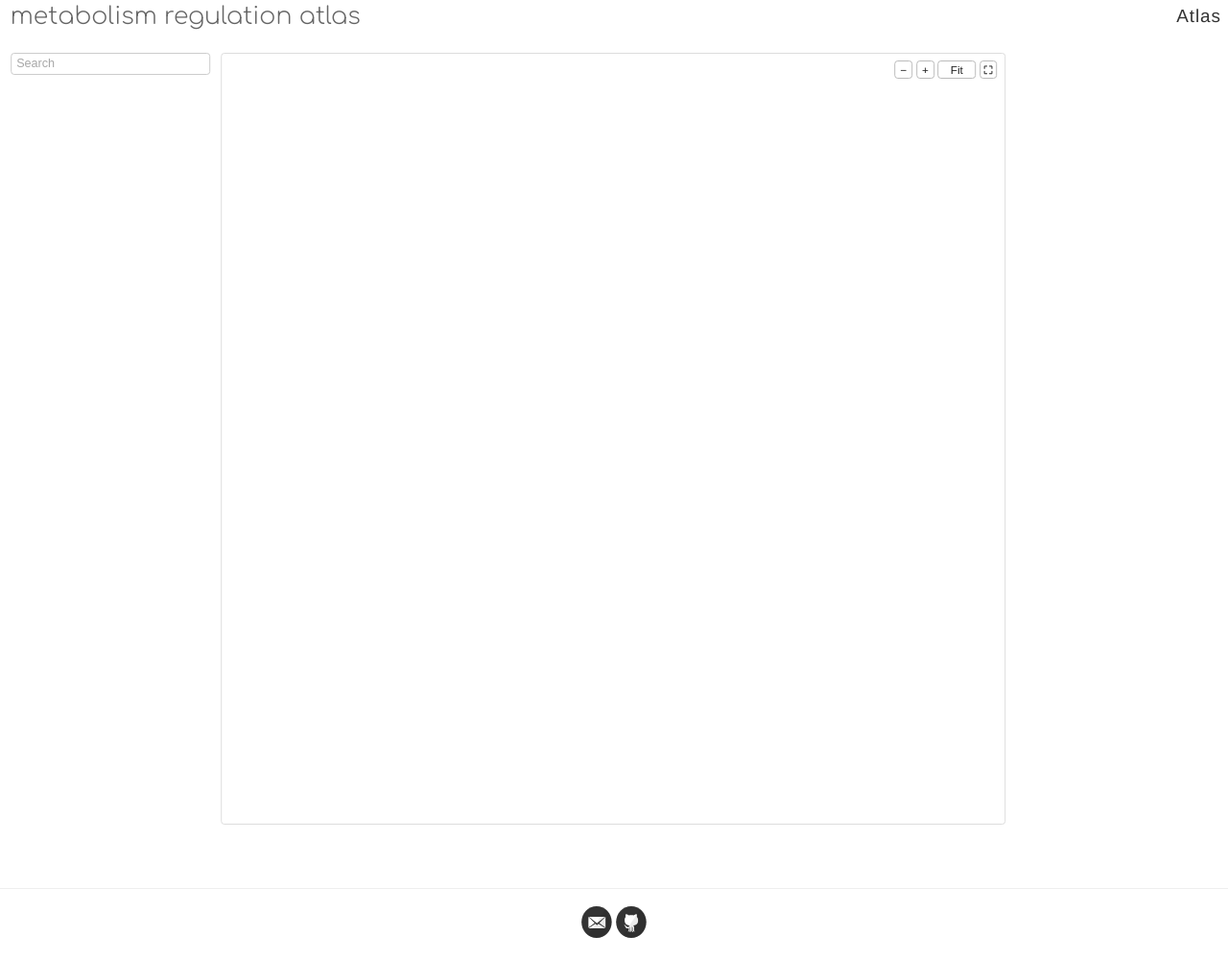
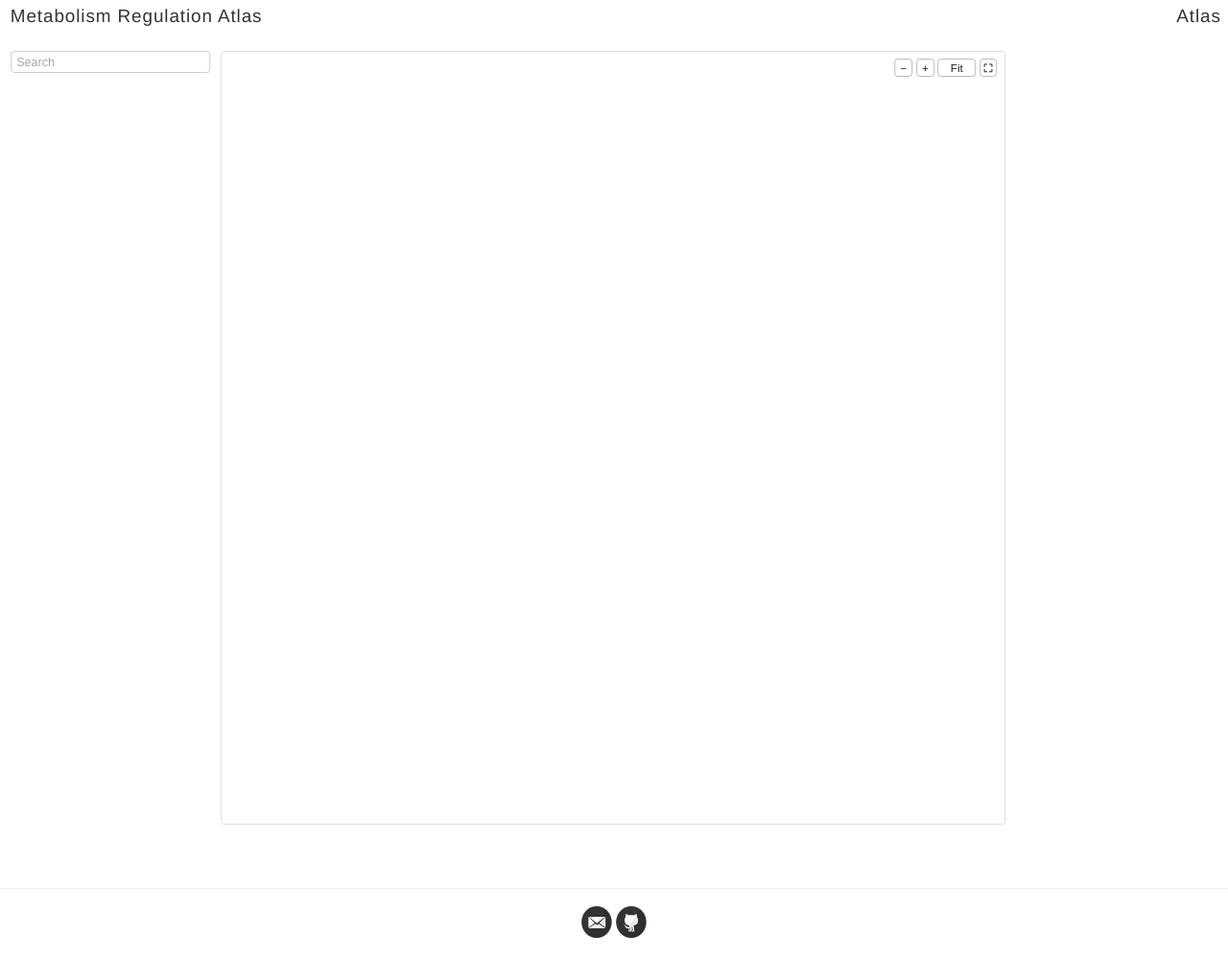
Before and after one commit to mreg-atlas/mreg-atlas.github.io, a Jekyll site: the page built from pages/atlas.html, in a window 1280 px wide. Shown: the whole page at 96% size. Built offline with Jekyll 4.4.1, drawn with Linux system fonts in a browser that asks for light colours.

Commit message:
Header: the name capitalised in Helvetica Neue light again; Comfortaa link removed
Co-Authored-By: Claude Opus 5.5 <noreply@anthropic.com>
Claude-Session: https://claude.ai/code/session_01RZmt2RxYtbEKthWjBaKgeZ

```diff
--- a/_includes/meta.html
+++ b/_includes/meta.html
@@ -1,5 +1,4 @@
     <meta charset="utf-8" />
-    <link rel="stylesheet" href="https://fonts.googleapis.com/css2?family=Comfortaa:wght@300&display=swap" />
     <meta content='text/html; charset=utf-8' http-equiv='Content-Type'>
     <meta http-equiv='X-UA-Compatible' content='IE=edge'>
     {% if page.draft or page.noindex %}<meta name="robots" content="noindex, nofollow">{% endif %}
--- a/_layouts/default.html
+++ b/_layouts/default.html
@@ -22,7 +22,7 @@
           {% if mh.name %}{% if mh.avatar %}<a href="{{ site.baseurl }}{{ mh.home }}" class="site-avatar"><img src="{{ site.baseurl }}{{ mh.avatar }}" /></a>{% endif %}{% endif %}
 
           <div class="site-info">
-            <h1 class="site-name"><a href="{{ site.baseurl }}{{ mh_home }}">{% if mh.name %}{{ mh_name }}{% else %}{{ mh_name | downcase }}{% endif %}</a></h1>
+            <h1 class="site-name"><a href="{{ site.baseurl }}{{ mh_home }}">{{ mh_name }}</a></h1>
             {% if mh.name %}<p class="site-description">{{ mh_description }}</p>{% endif %}
           </div>
 
--- a/style.scss
+++ b/style.scss
@@ -233,17 +233,16 @@ img {
   }
 }
 
-// The site's name in small letters, no logo or subtitle, in Comfortaa at its thinnest (300), as the viewer's
-// styles page writes its name (user, 2026-11-09); grey, as Comfortaa has no lighter weight
+// The site's name, no logo or subtitle (user, 2026-11-09)
 .site-name {
   margin: 0;
+  color: $darkGray;
   cursor: pointer;
-  font-family: Comfortaa, Arial, sans-serif;
+  font-family: $helveticaNeue;
   font-weight: 300;
-  font-size: 28px;
-  line-height: 28px;
-  letter-spacing: 0;
-  a, a:hover { color: #666; }
+  font-size: 21px;
+  line-height: 1.25;
+  letter-spacing: 1px;
 }
 
 .site-description {
```
Also changed, not shown: CLAUDE.md (+1 -1 lines).
